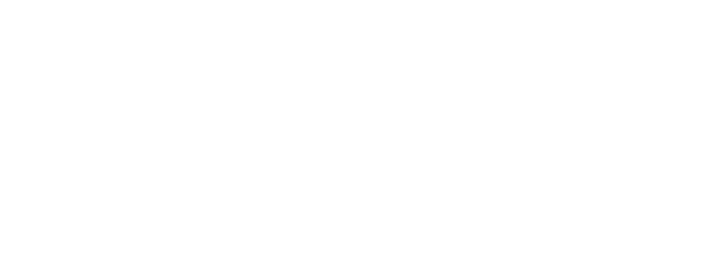
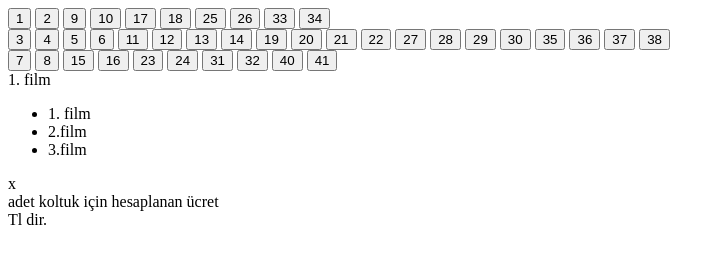
Before and after one commit to Subutay-CyberSecurity/sinama-bilet-uygulamas-, a plain HTML site: page index.html in a window 1280 px wide. Shown: the whole page, without its empty margins (0-725 px from the left). Drawn offline with Linux system fonts and the light colour scheme.

Commit message:
film 1 in htmli bitti

```diff
--- a/index.html
+++ b/index.html
@@ -5,6 +5,71 @@
   <title>Sinama bilet rezervasyonu</title>
 </head>
 <body>
-
+  <div class="container">
+    <div class="top">
+      <div id="perde"></div>
+      <div id="koltuk">
+        <div class="yan">
+          <button>1</button>
+          <button>2</button>
+          <button>9</button>
+          <button>10</button>
+          <button>17</button>
+          <button>18</button>
+          <button>25</button>
+          <button>26</button>
+          <button>33</button>
+          <button>34</button>
+        </div>
+        <div class="orta">
+          <button>3</button>
+          <button>4</button>
+          <button>5</button>
+          <button>6</button>
+          <button>11</button>
+          <button>12</button>
+          <button>13</button>
+          <button>14</button>
+          <button>19</button>
+          <button>20</button>
+          <button>21</button>
+          <button>22</button>
+          <button>27</button>
+          <button>28</button>
+          <button>29</button>
+          <button>30</button>
+          <button>35</button>
+          <button>36</button>
+          <button>37</button>
+          <button>38</button>
+        </div>
+        <div class="yan">
+          <button>7</button>
+          <button>8</button>
+          <button>15</button>
+          <button>16</button>
+          <button>23</button>
+          <button>24</button>
+          <button>31</button>
+          <button>32</button>
+          <button>40</button>
+          <button>41</button>
+        </div>
+      </div>
+      <div class="dropdown">
+        <div class="select">
+          <span class="selected"></span>
+          <div class="caret">1. film</div>
+        </div>
+        <ul class="menu">
+          <li class="active">1. film</li>
+          <li>2.film</li>
+          <li>3.film</li>
+        </ul>
+      </div>
+      <div id="bilgilendir"></div>
+    </div>
+    <div class="bottom"><div id="adet">x</div> adet koltuk için hesaplanan ücret <div id="ücret"></div> Tl dir.</div>
+  </div>
 </body>
 </html>
```
